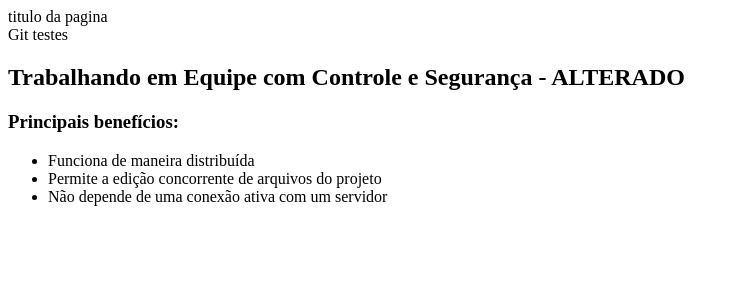
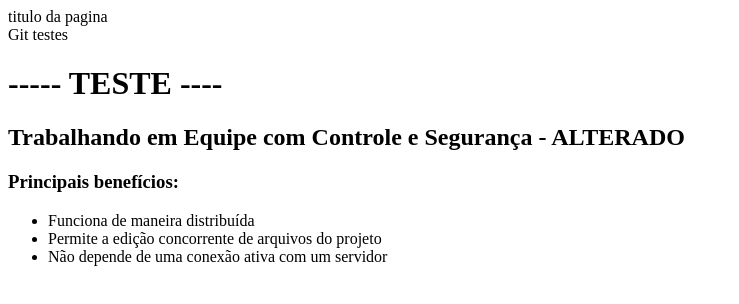
Before and after one commit to eugeniombr/curso-git, a plain HTML site: page index.html in a window 1280 px wide. Shown: the whole page, without its empty margins (0-739 px from the left). Drawn offline with Linux system fonts and the light colour scheme.

Commit message:
inclusao de titulo h1.

```diff
--- a/index.html
+++ b/index.html
@@ -4,6 +4,9 @@
     </head>
     <body>
 	<main>Git testes</main>
+
+	<h1>----- TESTE ---- </h1>
+
         <h2>Trabalhando em Equipe com Controle e Segurança - ALTERADO</h2>
 
 
```
